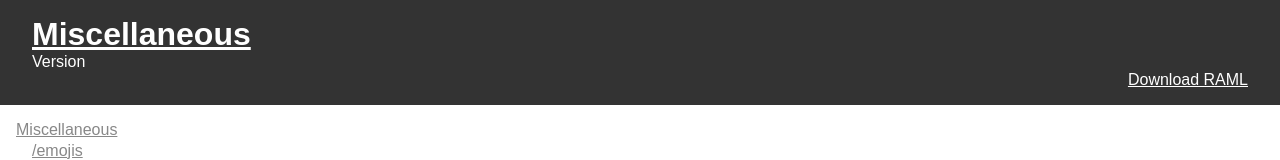
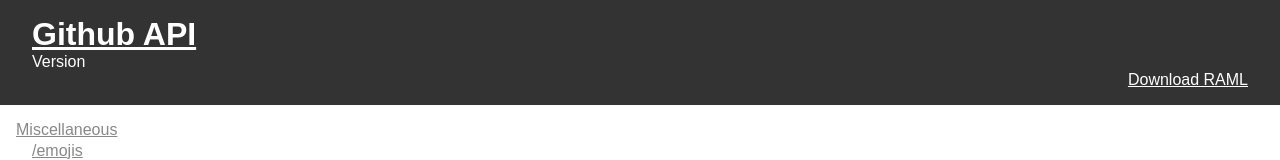
Before and after one commit to nidi3/raml-doc, a plain HTML site: page github/output/index.html in a window 1280 px wide. Shown: the top 160 px of the page. Drawn offline with Linux system fonts and the light colour scheme.

Commit message:
set parent title

```diff
--- a/github/output/index.html
+++ b/github/output/index.html
@@ -5,7 +5,7 @@
 <link href="./bla/../style.css" rel="stylesheet">
 <link href="./bla/../prettify-default.css" rel="stylesheet">
 <link href="./bla/../favicon.ico" rel="icon" type="image/png">
-<title>API - Miscellaneous</title>
+<title>API - Github API</title>
 </head>
 
 <body>
@@ -17,11 +17,11 @@
 <button name="logout" onclick="rd.logout(this,true); return false;">logout</button>
 <script>rd.initGlobalSecData(document.currentScript);</script>
 </div>
-<h1><a href="./bla/index.html">Miscellaneous</a></h1>
+<h1><a href="./bla/index.html">Github API</a></h1>
 <p>Version </p>
 <div class="clear"/>
 <p class="left"></p>
- <a class="right" href="./bla/Miscellaneous.zip">Download RAML</a>
+ <a class="right" href="./bla/Github API.zip">Download RAML</a>
 <div class="clear"/>
 </header>
 
```
Also changed, not shown: 4 other files.
